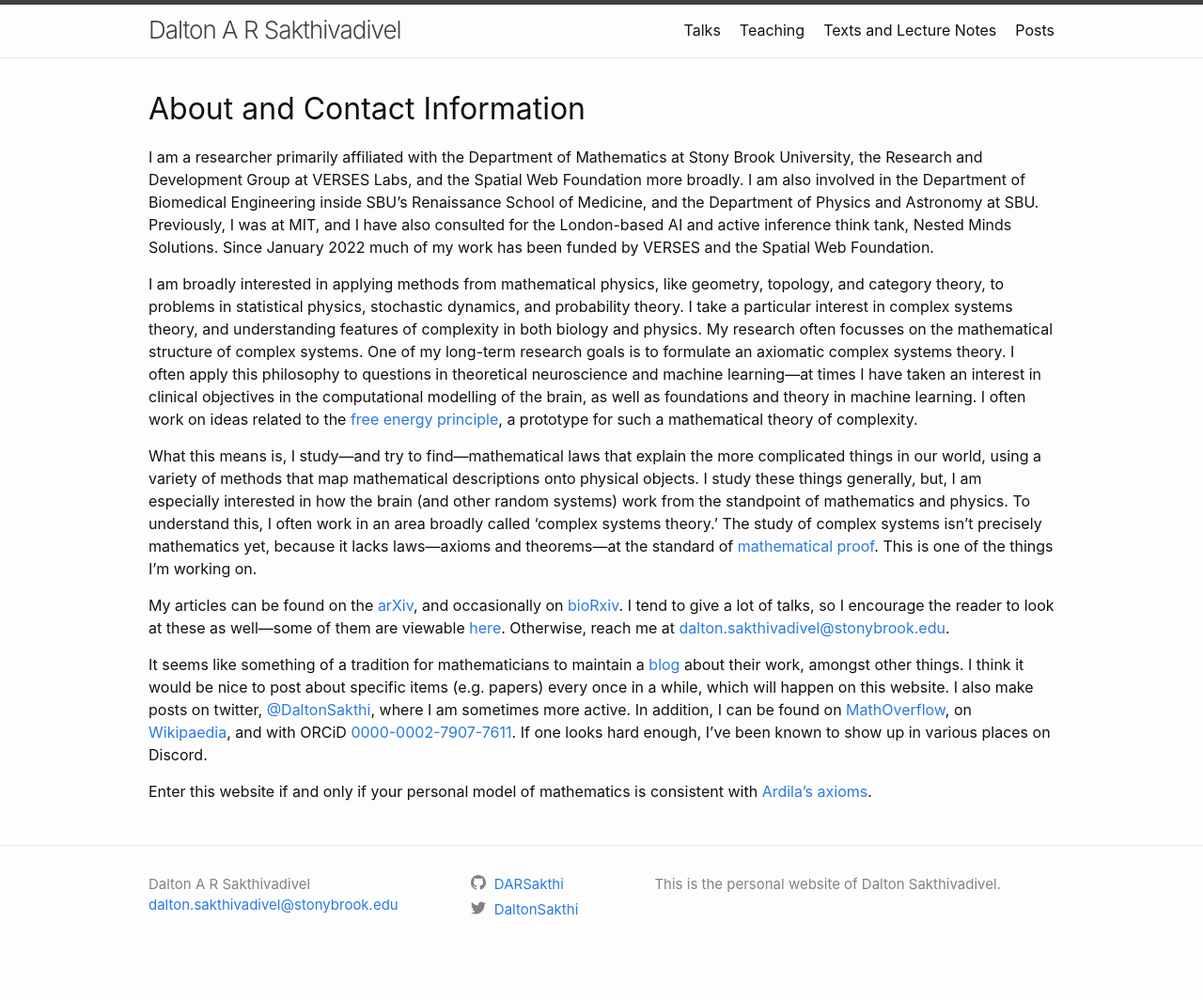
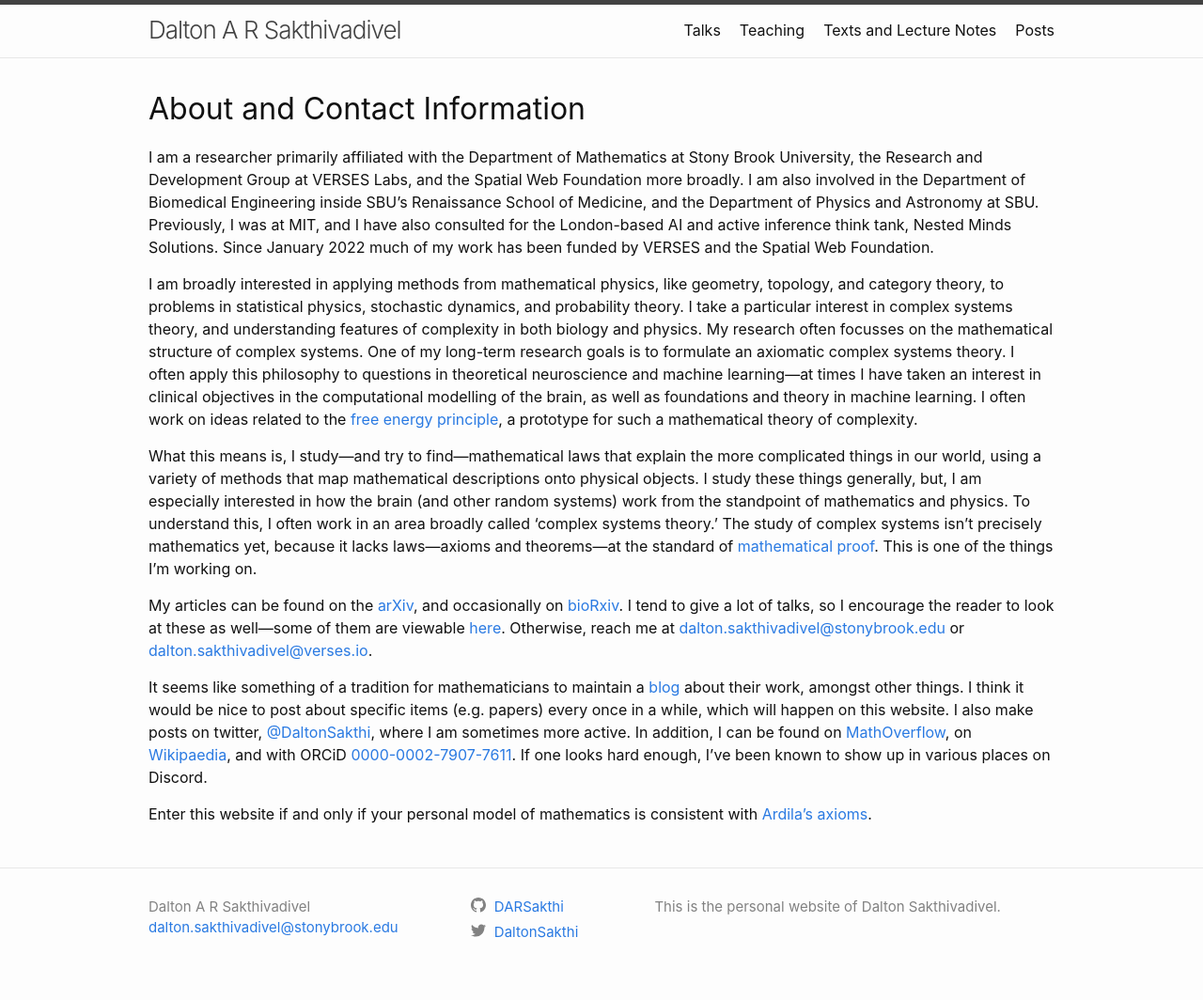
Before and after one commit to DARSakthi/DARSakthi.github.io, a Jekyll site: the page built from index.markdown, in a window 1280 px wide. Shown: the whole page at 94% size. Built offline with Jekyll 4.4.1, drawn with Linux system fonts in a browser that asks for light colours; before the commit the page ends 1040 px from its top, so only the background shows below that.

Commit message:
Added VERSES address

```diff
--- a/index.markdown
+++ b/index.markdown
@@ -12,7 +12,7 @@ I am broadly interested in applying methods from mathematical physics, like geom
 
 What this means is, I study—and try to find—mathematical laws that explain the more complicated things in our world, using a variety of methods that map mathematical descriptions onto physical objects. I study these things generally, but, I am especially interested in how the brain (and other random systems) work from the standpoint of mathematics and physics. To understand this, I often work in an area broadly called 'complex systems theory.' The study of complex systems isn’t precisely mathematics yet, because it lacks laws—axioms and theorems—at the standard of [mathematical proof](https://en.wikipedia.org/wiki/Mathematical_proof). This is one of the things I'm working on.
 
-My articles can be found on the [arXiv](https://arxiv.org/a/0000-0002-7907-7611.html), and occasionally on [bioRxiv](https://www.biorxiv.org/search/author1%3ADalton%2BA%2BR%2BSakthivadivel%2B). I tend to give a lot of talks, so I encourage the reader to look at these as well—some of them are viewable [here](https://darsakthi.github.io/talks). Otherwise, reach me at [dalton.sakthivadivel@stonybrook.edu](mailto:dalton.sakthivadivel@stonybrook.edu).
+My articles can be found on the [arXiv](https://arxiv.org/a/0000-0002-7907-7611.html), and occasionally on [bioRxiv](https://www.biorxiv.org/search/author1%3ADalton%2BA%2BR%2BSakthivadivel%2B). I tend to give a lot of talks, so I encourage the reader to look at these as well—some of them are viewable [here](https://darsakthi.github.io/talks). Otherwise, reach me at [dalton.sakthivadivel@stonybrook.edu](mailto:dalton.sakthivadivel@stonybrook.edu) or [dalton.sakthivadivel@verses.io](mailto:dalton.sakthivadivel@verses.io).
 
 It seems like something of a tradition for mathematicians to maintain a [blog](https://darsakthi.github.io/blog) about their work, amongst other things. I think it would be nice to post about specific items (e.g. papers) every once in a while, which will happen on this website. I also make posts on twitter, [@DaltonSakthi](https://twitter.com/DaltonSakthi), where I am sometimes more active. In addition, I can be found on [MathOverflow](https://mathoverflow.net/users/370636/dalton-a-r-sakthivadivel), on [Wikipaedia](https://en.wikipedia.org/wiki/User:Dalton.sakthi), and with ORCiD [0000-0002-7907-7611](https://orcid.org/0000-0002-7907-7611). If one looks hard enough, I've been known to show up in various places on Discord.
 
```
